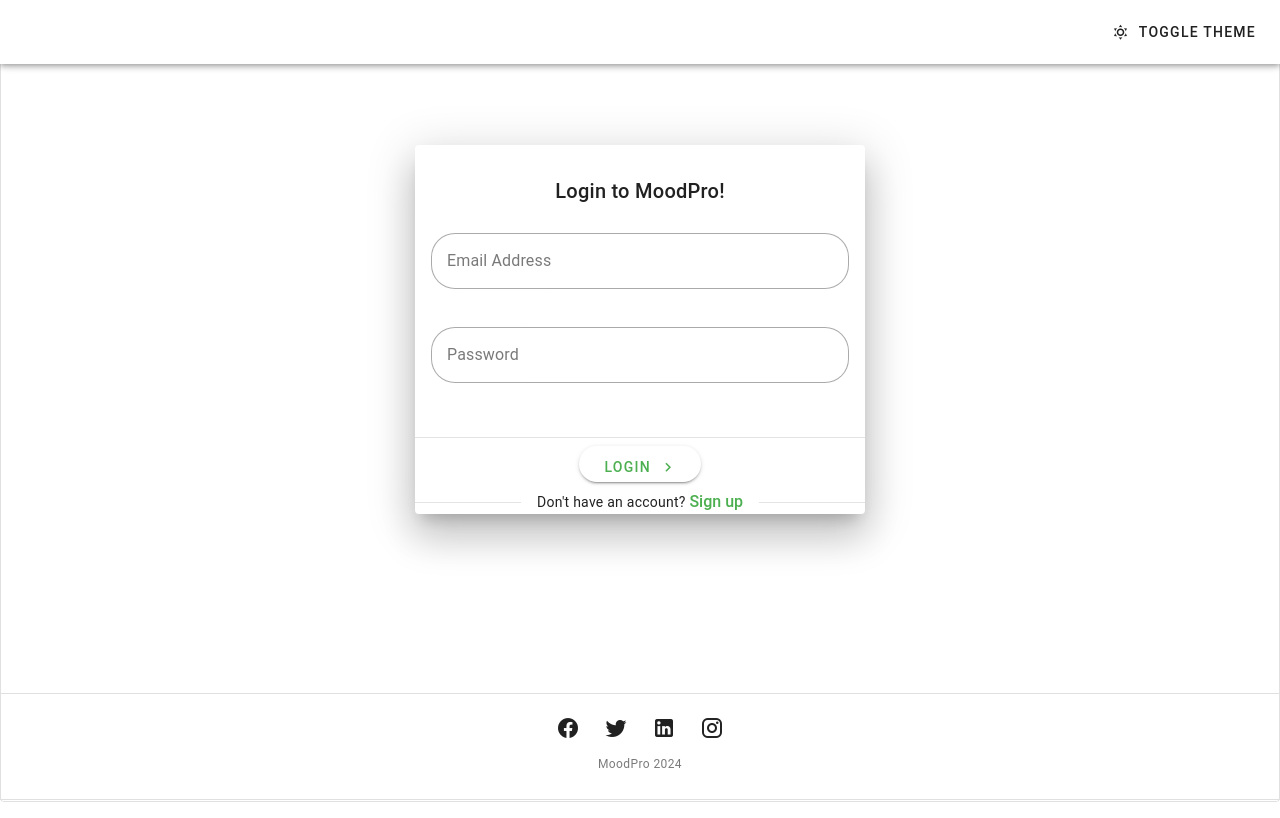
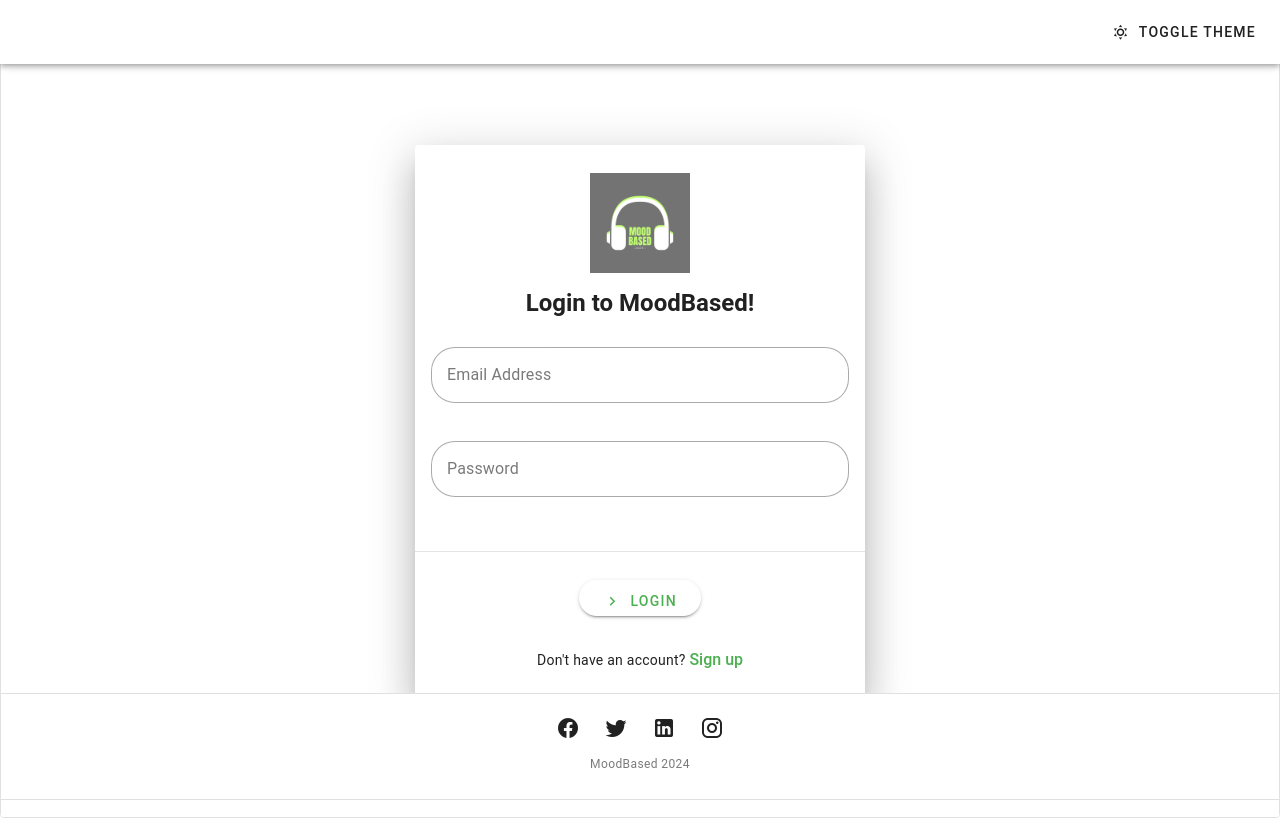
Before and after one commit to lawrence-gingo/web-moodpro, a Vue app: page / in a window 1280 px wide. Built offline with nearby package versions, Linux system fonts and the light colour scheme.

Commit message:
card title added

```diff
--- a/src/views/auth/LoginView.vue
+++ b/src/views/auth/LoginView.vue
@@ -28,14 +28,15 @@
 
       <v-main>
         <v-container class="mt-16">
-          <v-card
+          <v-card class="mx-auto text-center pt-5" max-width="450" outlined elevation="24">
+            <!-- Card Title -->
+            <v-card-title class="text-h5 font-weight-bold">
+              <div>
+                <img src="/moodbaselogo.png" alt="logo" width="100px" height="100px" />
+              </div>
 
-            class="mx-auto text-center pt-5"
-            max-width="450"
-            title="Login to MoodPro!"
-            outlined
-            elevation="24"
-          >
+              Login to MoodBased!
+            </v-card-title>
 
             <v-container>
               <!-- Email Field -->
@@ -65,22 +66,25 @@
             <v-divider></v-divider>
 
             <!-- Login Button -->
-            <v-card-actions class="d-flex justify-center">
-              <v-btn class="text-center px-6 py-3" color="success" rounded elevation="2" large prepend-icon="">
+            <v-card-actions class="d-flex justify-center mt-5">
+              <v-btn
+                class="text-center px-6 py-3"
+                color="success"
+                rounded
+                elevation="2"
+                large
+                prepend-icon="mdi-chevron-right"
+              >
                 LOGIN
-                <v-icon icon="mdi-chevron-right" class="ml-2"></v-icon>
               </v-btn>
             </v-card-actions>
-
-            <v-divider >
-              <span class="text-body-2">Don't have an account? </span>
-              <RouterLink
-                to="/register"
-                class="text-decoration-none font-weight-medium text-success"
-              >
-                Sign up
-              </RouterLink>
-            </v-divider>
+            <br>
+            <span class="text-body-2">Don't have an account? </span>
+            <RouterLink to="/register" class="text-decoration-none font-weight-medium text-success">
+              Sign up
+            </RouterLink>
+            <br>
+            <br>
           </v-card>
         </v-container>
       </v-main>
@@ -96,7 +100,7 @@
           ></v-btn>
         </div>
 
-        <div class="text-caption font-weight-regular opacity-60">MoodPro 2024</div>
+        <div class="text-caption font-weight-regular opacity-60">MoodBased 2024</div>
 
         <v-divider></v-divider>
       </v-footer>
--- a/src/views/auth/RegisterView.vue
+++ b/src/views/auth/RegisterView.vue
@@ -31,7 +31,15 @@
 
       <v-main>
         <v-container>
-          <v-card class="mx-auto text-center my-5" max-width="450" title="Register to MoodPro!" elevation="24">
+          <v-card class="mx-auto text-center my-5" max-width="450" outlined elevation="24">
+            <!-- Card Title -->
+            <v-card-title class="text-h5 font-weight-bold mt-5">
+              <div>
+                <img src="/moodbaselogo.png" alt="logo" width="100px" height="100px" srcset="">
+              </div>
+              Register to MoodBased!
+            </v-card-title>
+
             <v-container>
               <!-- First Name -->
               <v-text-field
@@ -39,6 +47,7 @@
                 color="primary"
                 label="First name"
                 variant="outlined"
+                rounded
               ></v-text-field>
 
               <!-- Last Name -->
@@ -47,6 +56,7 @@
                 color="primary"
                 label="Last name"
                 variant="outlined"
+                rounded
               ></v-text-field>
 
               <!-- Email -->
@@ -55,6 +65,7 @@
                 color="primary"
                 label="Email"
                 variant="outlined"
+                rounded
               ></v-text-field>
 
               <!-- Password -->
@@ -64,6 +75,7 @@
                 label="Password"
                 placeholder="Enter your password"
                 variant="outlined"
+                rounded
               ></v-text-field>
 
               <!-- Terms Checkbox -->
@@ -80,11 +92,17 @@
             <v-card-actions>
               <v-spacer></v-spacer>
 
-              <RouterLink to="/"
-                ><v-btn color="success">
+              <RouterLink to="/">
+                <v-btn class="text-center px-6 py-3"
+                color="success"
+                rounded
+                elevation="2"
+                large
+                prepend-icon="mdi-chevron-right">
                   Complete Registration
-                  <v-icon icon="mdi-chevron-right" end></v-icon> </v-btn
-              ></RouterLink>
+
+                </v-btn>
+              </RouterLink>
             </v-card-actions>
           </v-card>
         </v-container>
@@ -101,7 +119,7 @@
           ></v-btn>
         </div>
 
-        <div class="text-caption font-weight-regular opacity-60">MoodPro 2024</div>
+        <div class="text-caption font-weight-regular opacity-60">MoodBased 2024</div>
 
         <v-divider></v-divider>
       </v-footer>
```
Also changed, not shown: public/moodbaselogo.png (added), src/assets/moodprologo.jpg (deleted).
